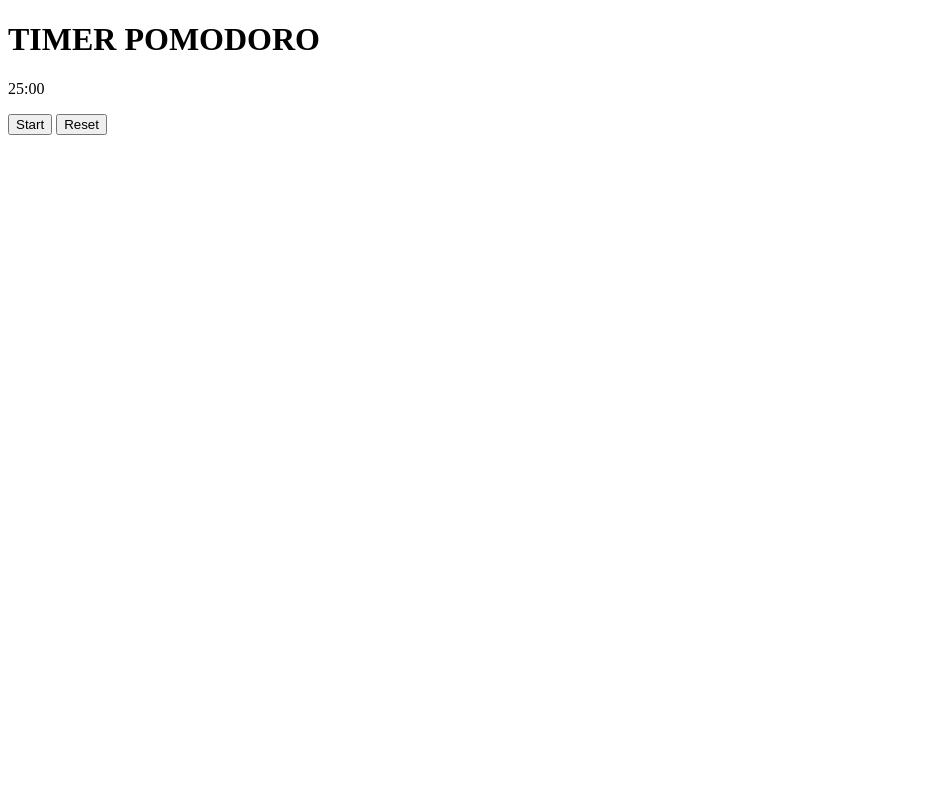
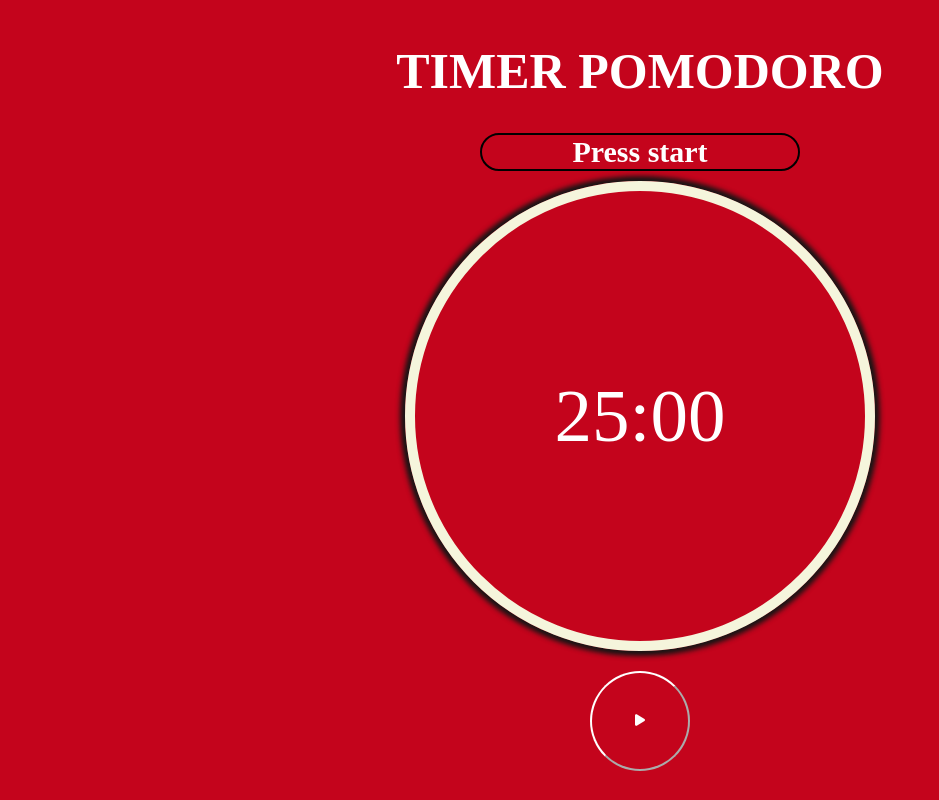
Before and after one commit to mattheo50/Pomodoro, a plain HTML site: page index.html in a window 1280 px wide. Shown: the whole page, without its empty margins (0-939 px from the left). Drawn offline with Linux system fonts and the light colour scheme.

Commit message:
Add css and v1

```diff
--- a/css/styles.css
+++ b/css/styles.css
@@ -0,0 +1,57 @@
+body{
+    display: flex;
+    flex-direction: column;
+    text-align: center;
+
+    background-color: #c4041c;
+}
+
+h1,h2{
+    color: white;
+}
+
+h1{
+    font-size: 50px;
+}
+
+h2{
+    font-size: 30px;
+    border: 2px solid black;
+    border-radius:30px;
+    width: 25%;
+    margin: auto;
+    margin-bottom: 10px;
+}
+
+#timer{
+    color: white;
+    font-size: 75px;
+    border: 10px solid beige;
+    border-radius: 50%;
+    width:450px;
+    height:450px;
+    line-height: 450px;
+    margin: auto;
+    box-shadow:0px 0px 5px 5px rgb(24, 21, 21);
+}
+
+#start{
+    margin-top: 20px;
+    border-radius: 50%;
+    width: 100px;
+    height: 100px;
+    background-color:  #c4041c;
+    border-color: white;
+    color: white;
+}
+
+#reset{
+    display: none;
+    margin-top: 20px;
+    border-radius: 50%;
+    width: 100px;
+    height: 100px;
+    background-color:  #c4041c;
+    border-color: white;
+    color: white;
+}
--- a/index.html
+++ b/index.html
@@ -4,17 +4,24 @@
     <meta charset="UTF-8">
     <meta name="viewport" content="width=device-width, initial-scale=1.0">
     <title>Pomodoro</title>
-
-
+    <!--kit for Font Awesome-->
+    <script src="https://kit.fontawesome.com/af647352e5.js" crossorigin="anonymous"></script>
+    <!--add css-->
+    <link rel="stylesheet" href="css/styles.css">
 </head>
 <body>
-    <h1>TIMER POMODORO</h1>
+    <div>
+        <h1>TIMER POMODORO</h1>
+    </div>
+    <div>
+        <h2 id="statut">Press start</h2>
+    </div>
     <div>
         <p id="timer"></p>
     </div>
     <div>
-        <button id="start" onclick="startTimer()">Start</button>
-        <button id="reset" onclick="reset()">Reset</button>
+        <button class="fa-solid fa-play" id="start" onclick="startTimer()"></button>
+        <button class="fa-solid fa-rotate-right" id="reset" onclick="reset()"></button>
     </div>
     <script src="js/app.js"></script>
 </body>
--- a/js/app.js
+++ b/js/app.js
@@ -21,8 +21,11 @@ function displayTime(){
 }
 
 function startTimer(){
+    document.getElementById("statut").textContent="Travail";
+    document.getElementById("start").style.display="none";
+    document.getElementById("reset").style.display="unset";
     displayTime();
-    setInterval(decreaseTime,500);
+    setInterval(decreaseTime,1000);
 }
 
 
@@ -33,11 +36,13 @@ function decreaseTime(){
     }else{
         if(minuts-1 == -1){
             if(workBoolean){
+                document.getElementById("statut").textContent="Pause";
                 workBoolean = false;
                 minuts = breakTime;
                 seconds = 0;
                 displayTime();
             }else{
+                document.getElementById("statut").textContent="Travail";
                 workBoolean = true;
                 minuts = workTime;
                 seconds = 0;
```
